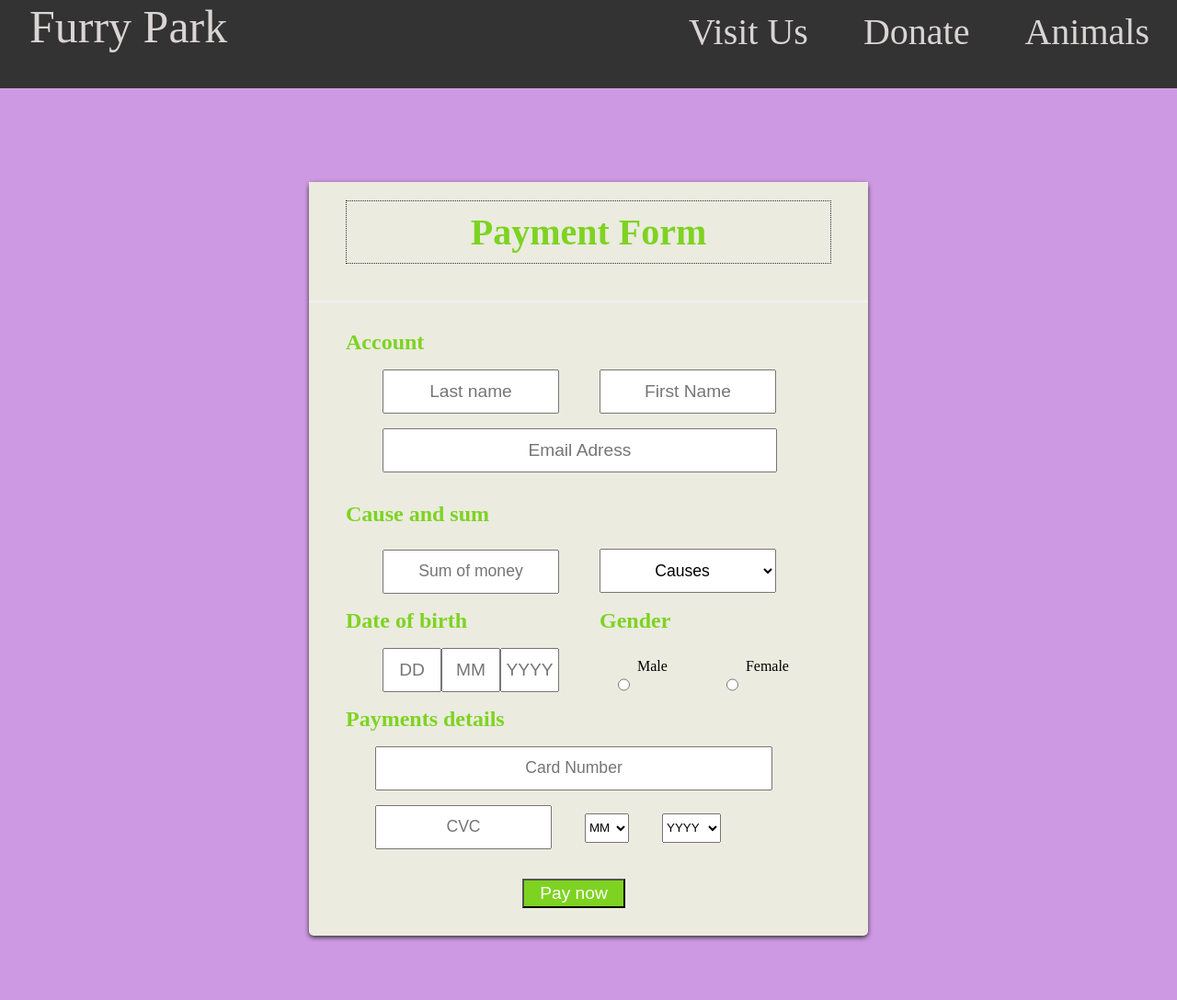
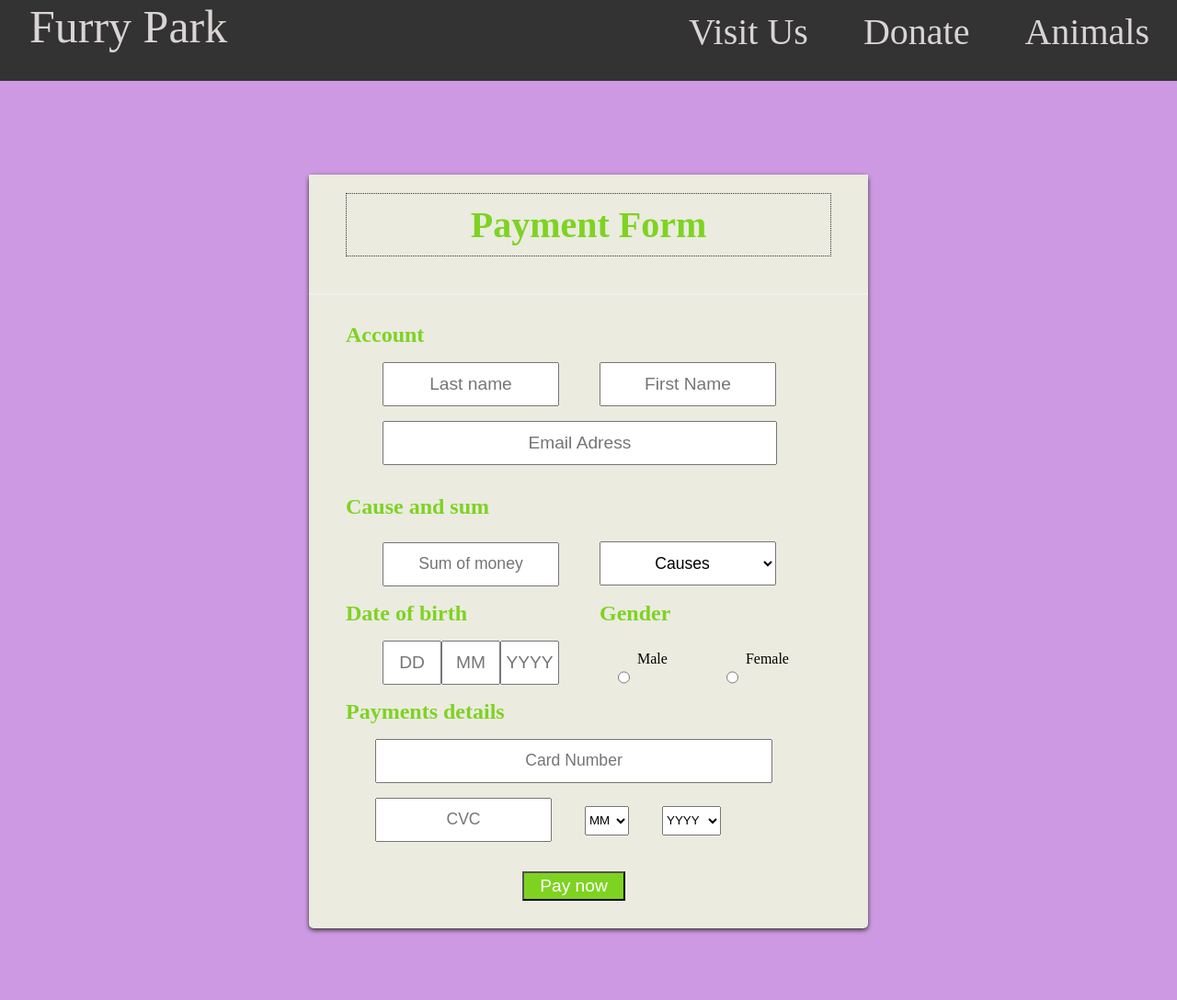
Before and after one commit to Baciacia/W_Project, a PHP site: page /HTML/donate.html in a window 1280 px wide. Shown: the whole page at 92% size. After the commit the page ends 1016 px from the top, so only its background shows below. Run offline with PHP 8.4, Linux system fonts and the light colour scheme.

Commit message:
respectare standard html

```diff
--- a/CSS/donate.css
+++ b/CSS/donate.css
@@ -21,7 +21,7 @@ ul{
     position: relative;
     top: 0;
     width: 100%;
-    height: 6rem;
+    height: 5.5rem;
 }
 
 .logo{
@@ -158,7 +158,7 @@ ul{
     margin-bottom: 2rem;
 }
 
-.account input[type="name"]{
+.account input[type="text"]{
     width: 12rem;
     height: 3rem;
     margin-left: 2.5rem;
--- a/CSS/index.css
+++ b/CSS/index.css
@@ -21,7 +21,7 @@ ul{
     position: relative;
     top: 0;
     width: 100%;
-    height: 6rem;
+    height: 5.5rem;
 }
 
 .logo{
--- a/CSS/signin.css
+++ b/CSS/signin.css
@@ -22,7 +22,7 @@ ul{
     position: relative;
     top: 0;
     width: 100%;
-    height: 6rem;
+    height: 5.5rem;
 }
 
 .logo{
--- a/CSS/signup.css
+++ b/CSS/signup.css
@@ -20,7 +20,7 @@ ul{
     position: relative;
     top: 0;
     width: 100%;
-    height: 6rem;
+    height: 5.5rem;
 }
 
 .logo{
--- a/CSS/visit.css
+++ b/CSS/visit.css
@@ -22,7 +22,7 @@ ul{
     position: relative;
     top: 0;
     width: 100%;
-    height: 6rem;
+    height: 5.5rem;
 }
 
 .logo{
@@ -45,7 +45,7 @@ ul{
     display: block;
     padding: 30px;
     color: rgb(218, 212, 212);
-    font-size: 200%;
+    font-size: 250%;
     margin-top: 5rem;
 }
 .menu a:hover{
--- a/HTML/animals.html
+++ b/HTML/animals.html
@@ -29,7 +29,7 @@
     <script src="../JAVASCRIPT/api.js"></script>
 
     <div class="animals">
-        <img src="../Imagini/animals.jpg" id="#an" style="width: 100%;">
+        <img src="../Imagini/animals.jpg" id="#an" style="width: 100%;" alt="#">
     </div>
 
     <div class="info-bar" id="i-bar">
--- a/HTML/donate.html
+++ b/HTML/donate.html
@@ -41,10 +41,10 @@
                     <h2>Account</h2>
 
                     <label></label>
-                    <input type="name" placeholder="Last name" >
+                    <input type="text" placeholder="Last name" >
 
                     <label></label>
-                    <input type="name" placeholder="First Name" >
+                    <input type="text" placeholder="First Name" >
 
                     <label></label>
                     <input type="email" placeholder="Email Adress" id="email">
@@ -58,7 +58,7 @@
                     <input type="text" placeholder="Sum of money" >
 
                     <label></label>
-                    <select id="cause"placeholder="" >
+                    <select id="cause">
                         <option>Causes</option>
                             <option value="1">!For endangered animals!</option>
                             <option value="2">!New habitat for penguins!</option>
@@ -103,7 +103,7 @@
                     <input type="text" id="cvc" placeholder="CVC" >
 
                     <label></label>
-                    <select id="mm"placeholder="MM" >
+                    <select id="mm">
                         <option>MM</option>
                             <option value="1">1</option>
                             <option value="2">2</option>
@@ -120,7 +120,7 @@
                     </select>
 
                     <label></label>
-                    <select id="yyyy"placeholder="YYYY" >
+                    <select id="yyyy">
                         <option>YYYY</option>
                             <option value="2023">2023</option>
                             <option value="2024">2024</option>
--- a/HTML/signin.html
+++ b/HTML/signin.html
@@ -27,7 +27,6 @@
         </nav>
     </header>
 
-</nav>
 <script src="../JAVASCRIPT/api.js"></script>
 
 <div class="body-s">
--- a/HTML/signup.html
+++ b/HTML/signup.html
@@ -27,7 +27,6 @@
         </nav>
     </header>
 
-</nav>
 <script src="../JAVASCRIPT/api.js"></script>
 
 <div class="body-s">
```
Also changed, not shown: HTML/index.html (+5 -5 lines), HTML/visit.html (+4 -5 lines).
